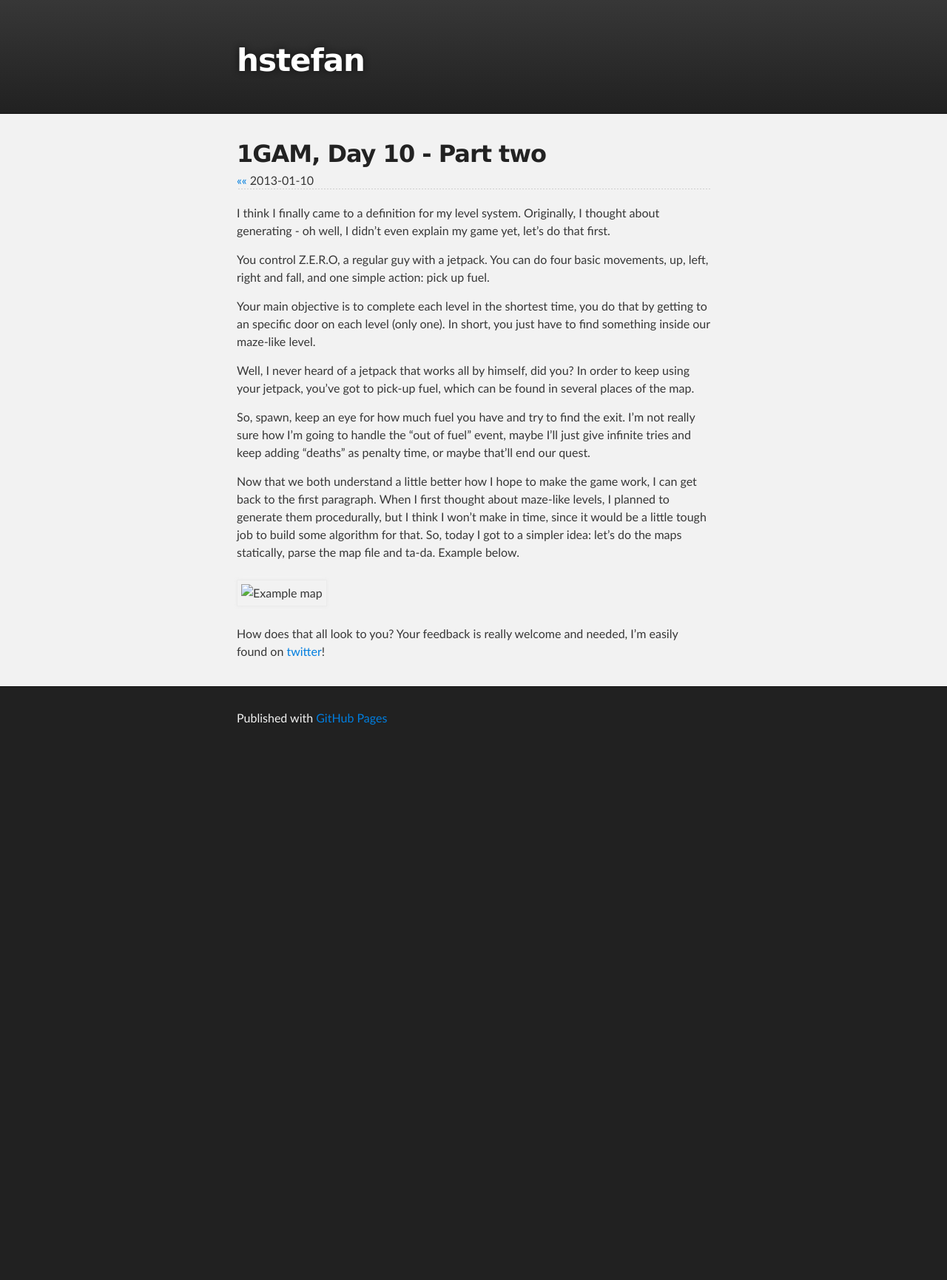
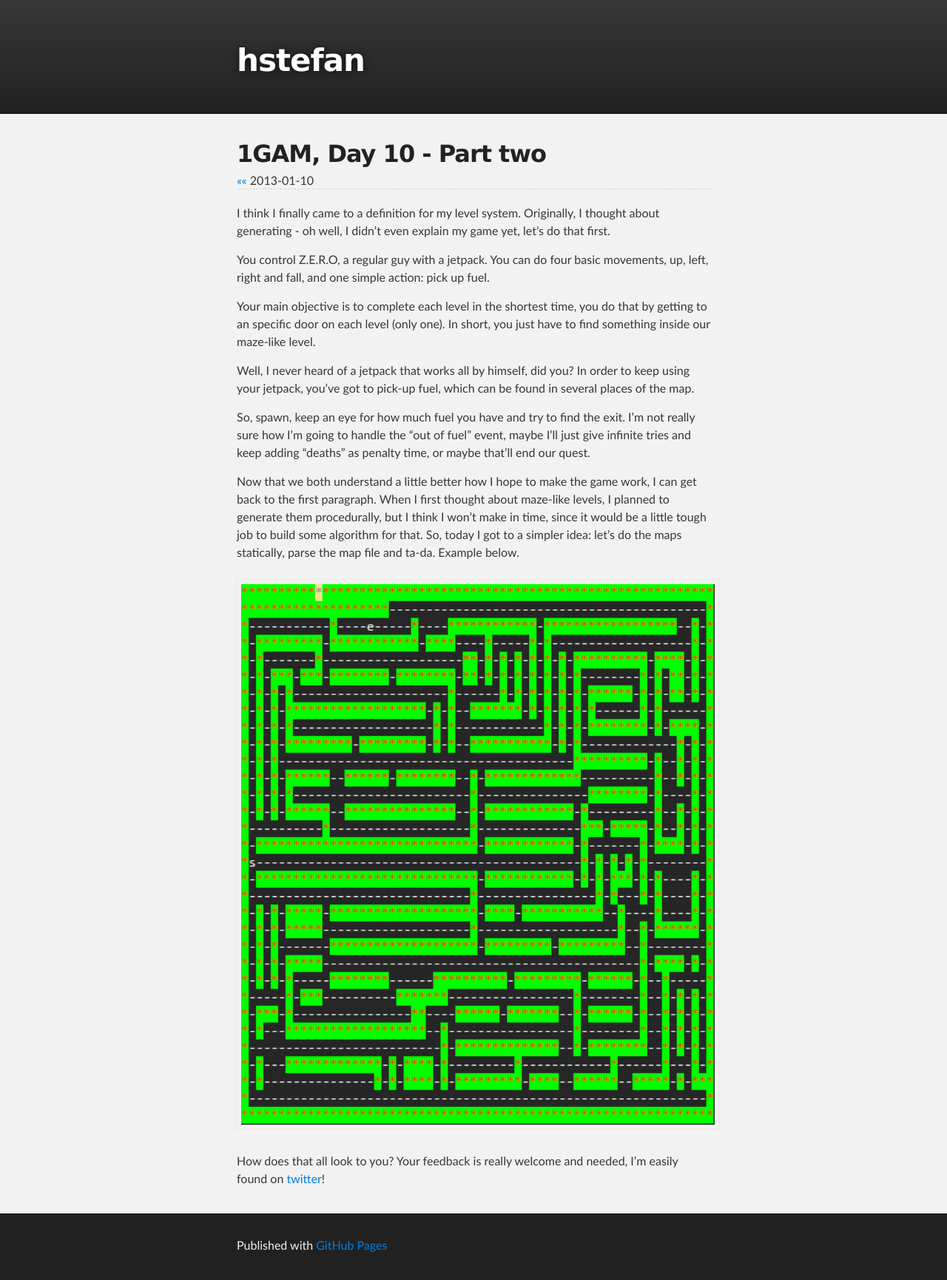
Before and after one commit to hstefan/hstefan.github.com, a Jekyll site: the page built from _posts/2013-01-10-1GAM-day-10-2.md, in a window 1280 px wide. Shown: the whole page at 74% size. Built offline with Jekyll 4.4.1, drawn with Linux system fonts in a browser that asks for light colours; before the commit the page ends 1018 px from its top, so only the background shows below that.

Commit message:
Forgot to add / to image path.

```diff
--- a/_posts/2013-01-10-1GAM-day-10-2.md
+++ b/_posts/2013-01-10-1GAM-day-10-2.md
@@ -16,6 +16,6 @@ So, spawn, keep an eye for how much fuel you have and try to find the exit. I'm
 
 Now that we both understand a little better how I hope to make the game work, I can get back to the first paragraph. When I first thought about maze-like levels, I planned to generate them procedurally, but I think I won't make in time, since it would be a little tough job to build some algorithm for that. So, today I got to a simpler idea: let's do the maps statically, parse the map file and ta-da. Example below.
 
-![Example map](images/example_map.png)
+![Example map](/images/example_map.png)
 
 How does that all look to you? Your feedback is really welcome and needed, I'm easily found on [twitter](http://www.twitter.com/hstefan)!
```
